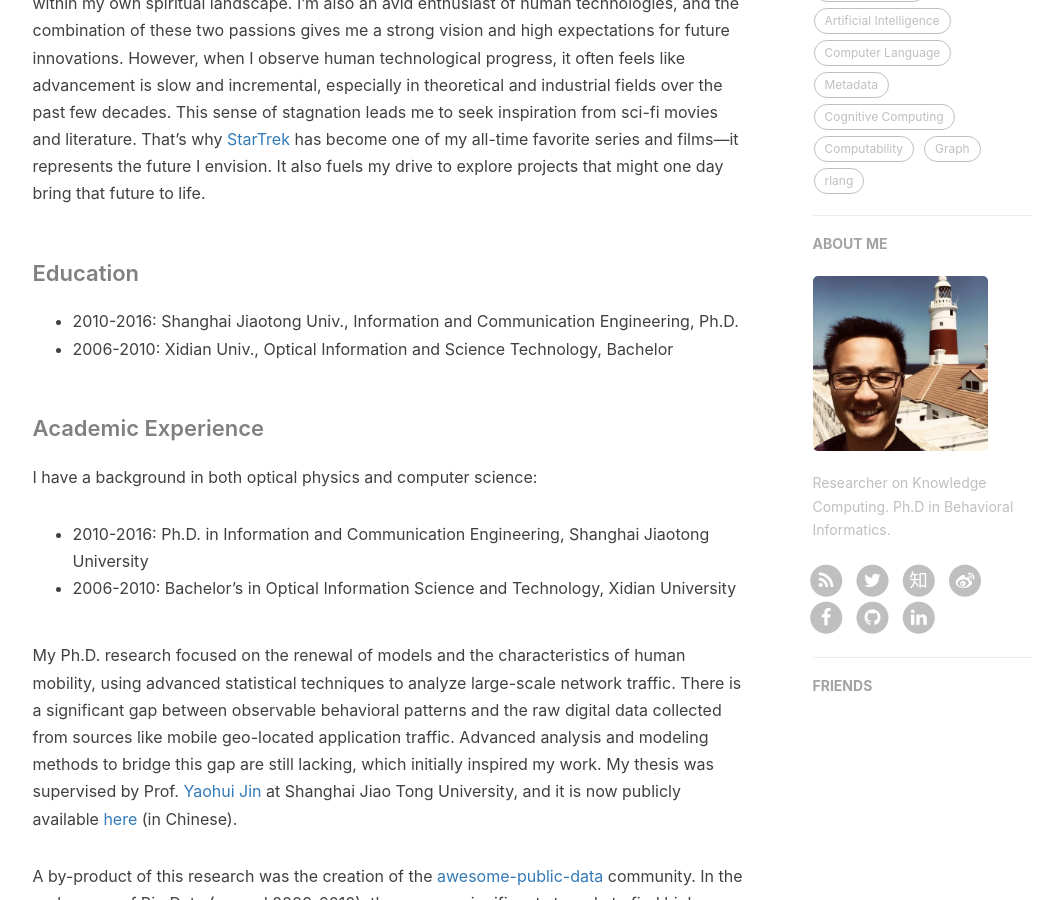
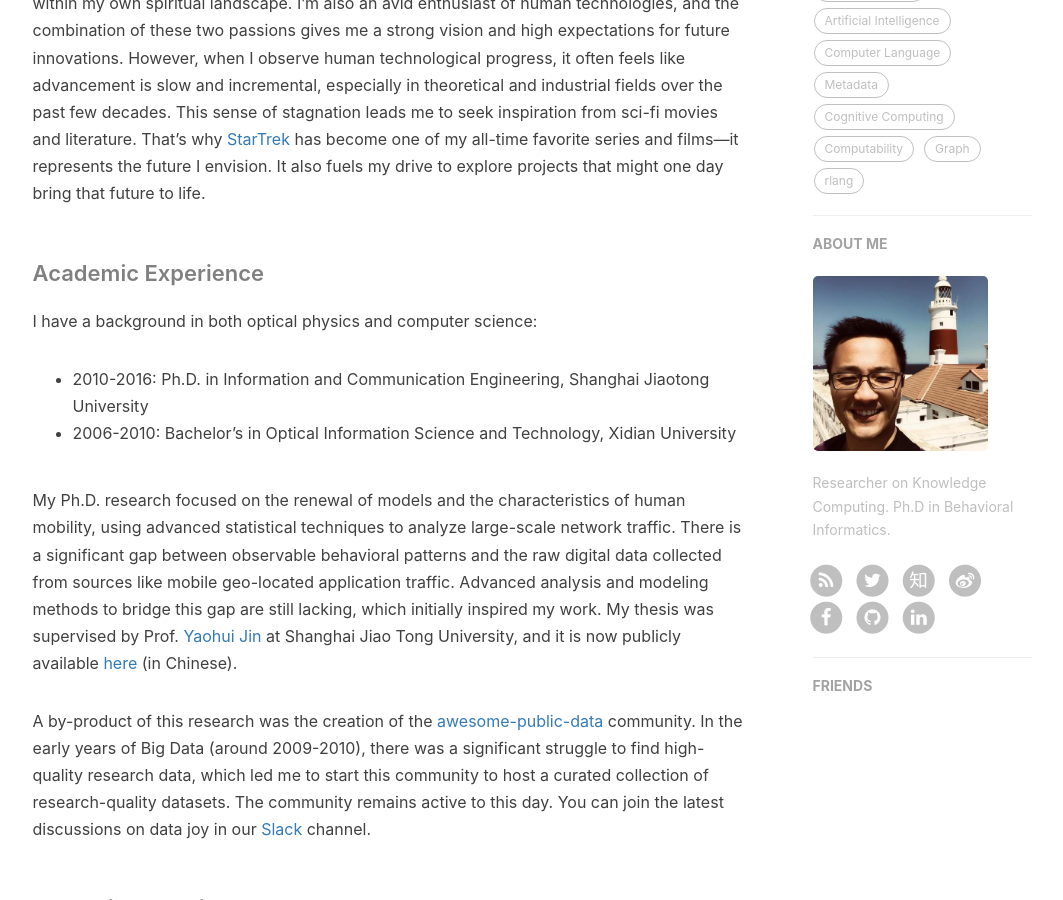
Before and after one commit to lambdacogito/lambdacogito.github.io, a Jekyll site: the page built from content/about.html, in a window 1280 px wide and 900 px high, scrolled down 385 px. Shown: the whole window, without its empty margins (135-1198 px from the left). Built offline with Jekyll 4.4.1, drawn with Linux system fonts in a browser that asks for light colours; nearby versions of some CDN libraries; comment, search, counter and statistics services are not loaded.

Commit message:
"Update: "

```diff
--- a/_includes/about/en.md
+++ b/_includes/about/en.md
@@ -1,11 +1,4 @@
 I am a natural optimist and a dreamer with aspirations for something big. What’s considered "big" is relative—it evolves in response to the world around me and sometimes to the shifts within my own spiritual landscape. I’m also an avid enthusiast of human technologies, and the combination of these two passions gives me a strong vision and high expectations for future innovations. However, when I observe human technological progress, it often feels like advancement is slow and incremental, especially in theoretical and industrial fields over the past few decades. This sense of stagnation leads me to seek inspiration from sci-fi movies and literature. That’s why [StarTrek](https://simple.wikipedia.org/wiki/Star_Trek) has become one of my all-time favorite series and films—it represents the future I envision. It also fuels my drive to explore projects that might one day bring that future to life.
-
-#### Education
-
-*   2010-2016: Shanghai Jiaotong Univ., Information and Communication
-    Engineering, Ph.D.
-*   2006-2010: Xidian Univ., Optical Information and Science Technology,
-    Bachelor
 
 #### Academic Experience
 
```
